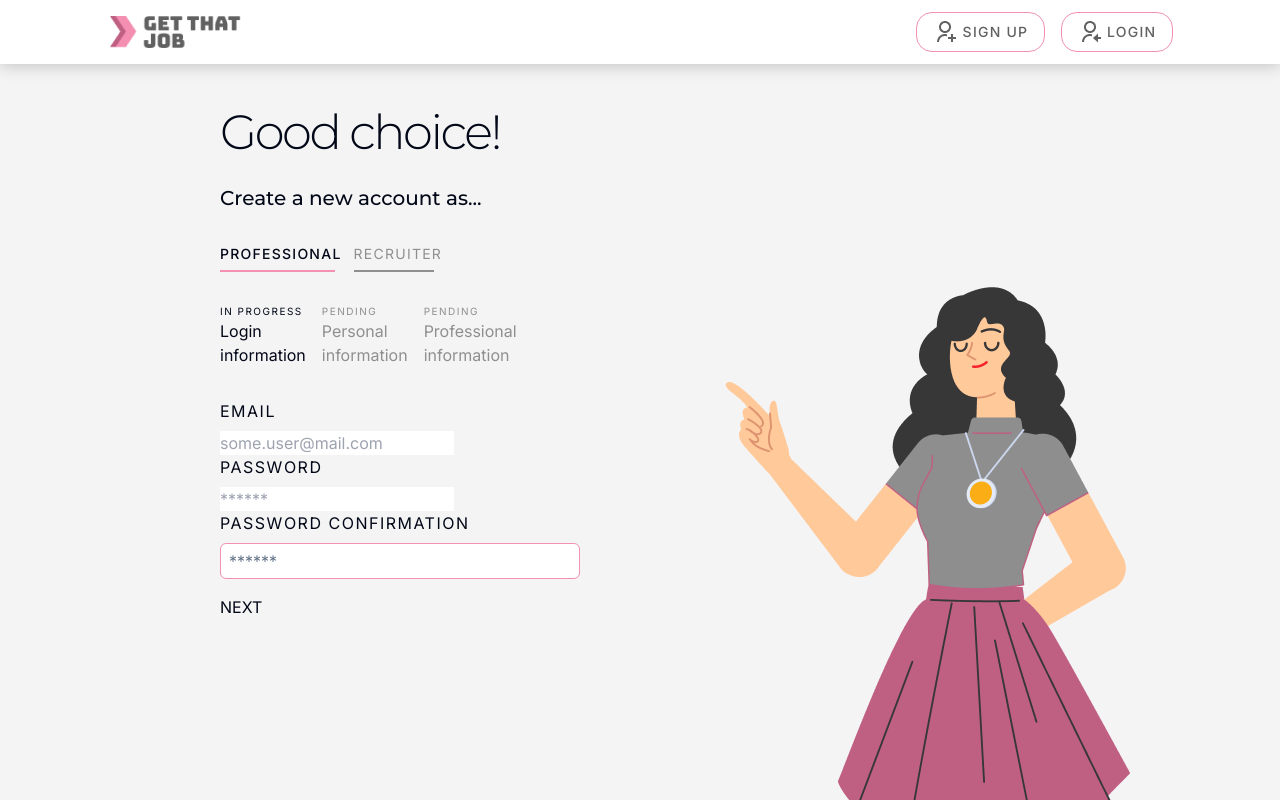
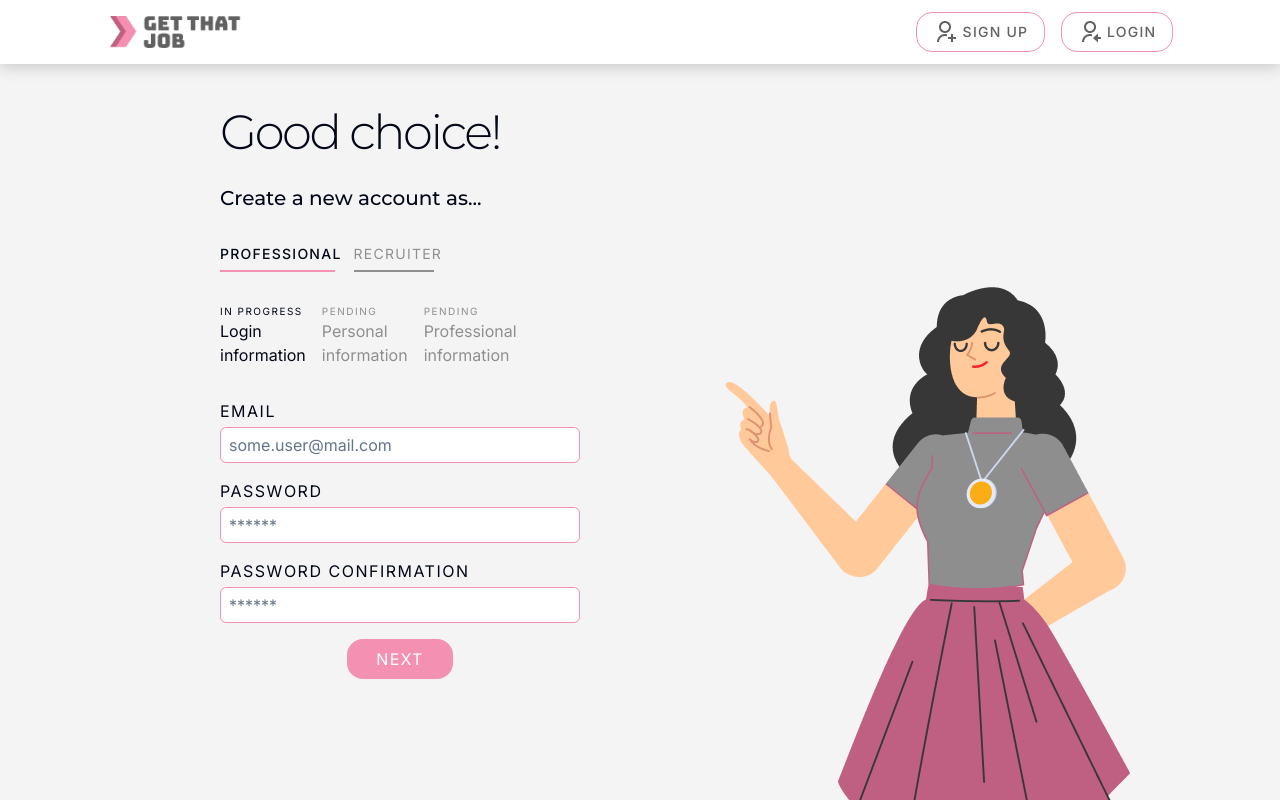
Before and after one commit to kkantaaa/get-that-job-2J3K, a React (Vite) app in the folder client/: page /user/register1 in a window 1280 px wide. Built offline with nearby package versions, Linux system fonts and the light colour scheme.

Commit message:
fix next button

```diff
--- a/client/src/components/LogInInfo.jsx
+++ b/client/src/components/LogInInfo.jsx
@@ -1,11 +1,14 @@
 import { useForm, Controller } from "react-hook-form";
 import { useNavigate } from "react-router-dom";
+import { useAuth } from "@/contexts/authentication";
 import { useGlobalContext } from "@/contexts/registerContexts";
-import { useEffect } from "react";
+import React, { useEffect } from "react";
 
 function LogInInfo() {
   const { userData, setUserData } = useGlobalContext();
+
   const navigate = useNavigate();
+  const { UserRegister } = useAuth();
 
   const {
     handleSubmit,
@@ -20,17 +23,24 @@ function LogInInfo() {
   }, [userData]);
 
   const onSubmit = async (data) => {
+    console.log({
+      email: control._fields.email._f.value,
+      password: control._fields.password._f.value,
+    });
+
     if (data.confirmedPassword !== data.password) {
       setError("confirmedPassword", {
         type: "manual",
-        message: "The confirmed Password does not match",
+        message: "The confirmed Password is not matched",
       });
     } else {
       try {
-        // Update userData after successful registration
+        //
+        await UserRegister(data);
+        //
         await setUserData({
-          email: data.email,
-          password: data.password,
+          email: control._fields.email._f.value,
+          password: control._fields.password._f.value,
         });
 
         navigate("/user/register2");
@@ -45,7 +55,7 @@ function LogInInfo() {
       <div>
         <div className="email-input">
           <label htmlFor="email">
-            <div className="mb-2 text-xs font-normal tracking-[1.5px]">
+            <div className="mb-[4px] text-xs font-normal tracking-[1.5px]">
               EMAIL
             </div>
             <Controller
@@ -55,7 +65,7 @@ function LogInInfo() {
               rules={{ required: "Email is required" }}
               render={({ field }) => (
                 <input
-                  className="input-field"
+                  className="mb-[16px] flex w-[360px] h-[36px] rounded-md border border-Pink bg-background p-[8px] text-sm ring-offset-background file:border-0 file:bg-transparent file:text-sm file:font-medium placeholder:text-muted-foreground focus-visible:outline-none focus-visible:ring-2 focus-visible:ring-ring focus-visible:ring-offset-2 disabled:cursor-not-allowed disabled:opacity-50"
                   id="email"
                   type="email"
                   placeholder="some.user@mail.com"
@@ -65,14 +75,14 @@ function LogInInfo() {
               )}
             />
           </label>
-          <span className="error-message" id="email-error">
+          <span id="email-error" className="error-message">
             {errors.email && errors.email.message}
           </span>
         </div>
 
         <div className="password-input">
           <label htmlFor="password">
-            <div className="mb-2 text-xs font-normal tracking-[1.5px]">
+            <div className="mb-[4px] text-xs font-normal tracking-[1.5px]">
               PASSWORD
             </div>
             <Controller
@@ -82,7 +92,7 @@ function LogInInfo() {
               rules={{ required: "Password is required" }}
               render={({ field }) => (
                 <input
-                  className="input-field"
+                  className="mb-[16px] flex w-[360px] h-[36px] rounded-md border border-Pink bg-background p-[8px] text-sm ring-offset-background file:border-0 file:bg-transparent file:text-sm file:font-medium placeholder:text-muted-foreground focus-visible:outline-none focus-visible:ring-2 focus-visible:ring-ring focus-visible:ring-offset-2 disabled:cursor-not-allowed disabled:opacity-50"
                   id="password"
                   type="password"
                   placeholder="******"
@@ -92,14 +102,14 @@ function LogInInfo() {
               )}
             />
           </label>
-          <span className="error-message" id="password-error">
+          <span id="password-error" className="error-message">
             {errors.password && errors.password.message}
           </span>
         </div>
 
         <div className="confirmed-password-input">
           <label htmlFor="confirmed-password">
-            <div className="mb-2 text-xs font-normal tracking-[1.5px]">
+            <div className="mb-[4px] text-xs font-normal tracking-[1.5px]">
               PASSWORD CONFIRMATION
             </div>
             <Controller
@@ -112,7 +122,7 @@ function LogInInfo() {
               render={({ field }) => (
                 <input
                   className="mb-[16px] flex w-[360px] h-[36px] rounded-md border border-Pink bg-background p-[8px] text-sm ring-offset-background file:border-0 file:bg-transparent file:text-sm file:font-medium placeholder:text-muted-foreground focus-visible:outline-none focus-visible:ring-2 focus-visible:ring-ring focus-visible:ring-offset-2 disabled:cursor-not-allowed disabled:opacity-50"
-                  id="confirmedpassword"
+                  id="confirmed-password"
                   type="password"
                   placeholder="******"
                   {...field}
@@ -121,15 +131,12 @@ function LogInInfo() {
               )}
             />
           </label>
-          <span className="error-message" id="confirmed-password-error">
+          <span id="confirmed-password-error" className="error-message">
             {errors.confirmedPassword && errors.confirmedPassword.message}
           </span>
         </div>
-
-        <div className="button-container">
-          <button type="submit" className="submit-button">
-            NEXT
-          </button>
+        <div className="ml-[127px] w-[106px] h-[40px] px-[16px] py-[8px] bg-Pink rounded-[16px] text-white text-center text-sm tracking-[1.25px]">
+          <button type="submit">NEXT</button>
         </div>
       </div>
     </form>
```
